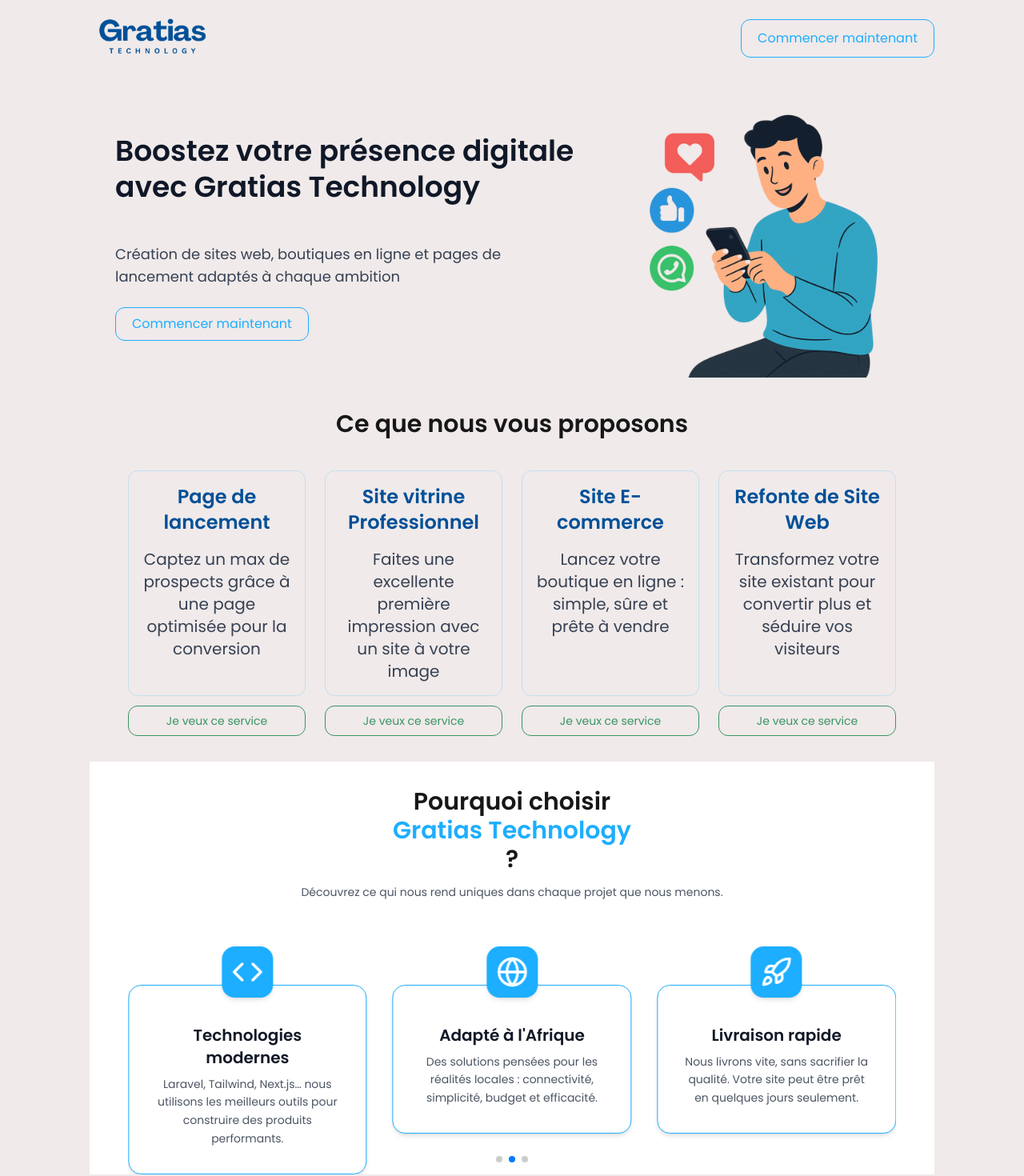
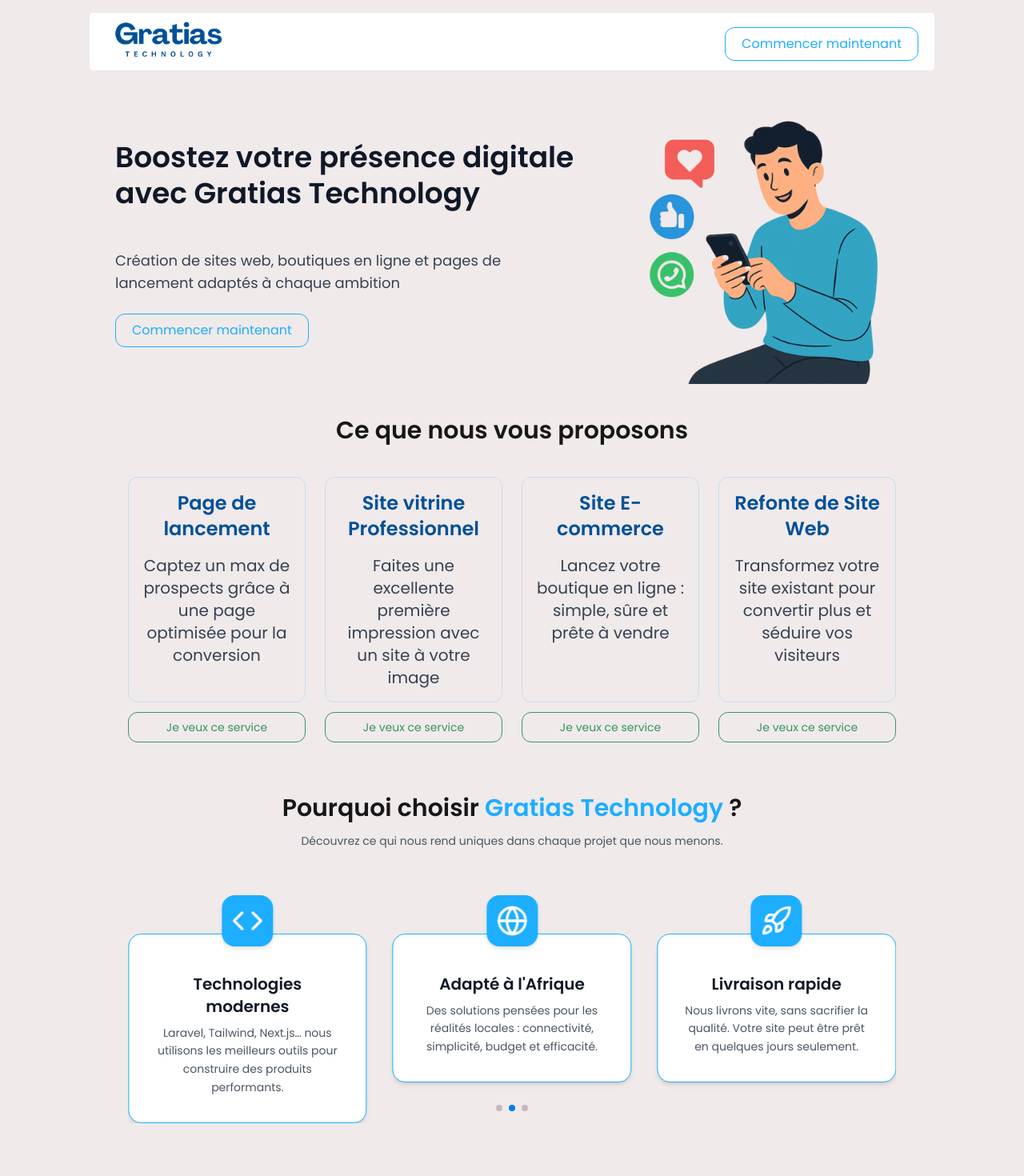
Before and after one commit to deogratias228/gratias-tech-vitrine, a Next.js app: page / in a window 1280 px wide. Shown: the top 1470 px of the page at 80% size. Built offline with nearby package versions, Linux system fonts and the light colour scheme.

Commit message:
corrections 2 aout: 1

```diff
--- a/components/Faq.tsx
+++ b/components/Faq.tsx
@@ -38,7 +38,7 @@
     };
 
     return (
-        <section className="py-8 bg-white px-6">
+        <section className="py-8 px-6">
             <div className="max-w-5xl mx-auto">
                 <h2 className="text-xl md:text-4xl font-bold text-gray-800 text-center mb-10">
                     Foire aux questions
--- a/components/Footer.tsx
+++ b/components/Footer.tsx
@@ -2,12 +2,12 @@
 
 export default function Footer() {
   return (
-    <footer className="pt-12 pb-6 px-4 md:px-12 mt-20 border-gray-400 border-t">
+    <footer className="pt-6 pb-6 px-4 md:px-12 mt-20 border-gray-400 border-t">
       <div className="max-w-7xl mx-auto grid grid-cols-1 md:grid-cols-3 gap-12">
         {/* Bloc présentation */}
         <div>
-          <h2 className="text-2xl font-bold mb-4">Gratias Technology</h2>
-          <p className="text-sm opacity-90">
+          <img src="./logo.png" alt="Logo de l'entreprise Gratias Technology" className="max-h-8 md:max-h-16 w-auto" />
+          <p className="text-sm md:text-base opacity-90">
             Nous créons des sites web, boutiques et outils digitaux adaptés aux ambitions africaines. Proximité, efficacité, simplicité.
           </p>
         </div>
@@ -28,13 +28,13 @@
           <h3 className="text-lg font-semibold mb-4">Contact</h3>
           <ul className="space-y-2 text-sm">
             <li className="flex items-center gap-2"><Phone className="w-4 h-4" />
-             <a href="tel:+22899866863">+228 99 86 68 63</a>
+              <a href="tel:+22899866863">+228 99 86 68 63</a>
             </li>
             <li className="flex items-center gap-2"><WheatIcon className="w-4 h-4" />
-             <a href="https://wa.link/fb90tg" className="">Wh +228 91 90 28 24</a>
+              <a href="https://wa.link/fb90tg" className="">Wh +228 91 90 28 24</a>
             </li>
             <li className="flex items-center gap-2"><Mail className="w-4 h-4" />
-            <a href="mailto:hello@deowoblesse.tech">hello@deowoblesse.tech</a>
+              <a href="mailto:hello@deowoblesse.tech">hello@deowoblesse.tech</a>
             </li>
           </ul>
           <div className="flex gap-4 mt-4">
--- a/components/Testimonials.tsx
+++ b/components/Testimonials.tsx
@@ -24,7 +24,7 @@
 
 export default function Testimonials() {
   return (
-    <section className="w-full px-4 md:px-12 bg-white mb-4 md:mb-8 pt-8">
+    <section className="w-full px-4 md:px-12 mb-4 md:mb-8 pt-8">
       <div className="text-center mb-4">
         <h2 className="text-xl md:text-3xl font-bold text-center mb-0 md:mb-3">Ils nous ont fait confiance</h2>
         <p className="text-[#4B5563] max-w-2xl mx-auto text-sm leading-relaxed">
--- a/components/TopBar.tsx
+++ b/components/TopBar.tsx
@@ -1,11 +1,13 @@
 export default function TopBar() {
     return (
-        <div className="flex justify-between">
-            <img src="./logo.png" alt="Logo de l'entreprise Gratias Technology" className="max-h-16 w-auto" />
-            <div className="flex justify-between py-2">
-                <button className="text-[#1DAEFF] cursor-pointer border border-[#1DAEFF] rounded-xl px-5 py-2 hover:bg-[#1DAEFF] hover:text-white transition">
-                    Commencer maintenant
-                </button>
+        <div className="bg-white px-2 md:px-5 py-1 rounded-t md:rounded-b">
+            <div className="flex justify-between items-end">
+                <img src="./logo.png" alt="Logo de l'entreprise Gratias Technology" className="max-h-8 md:max-h-16 w-auto" />
+                <div className="flex justify-between py-0 md:py-2">
+                    <button className="text-[#1DAEFF] cursor-pointer text-sm md:text-base border border-[#1DAEFF] rounded md:rounded-xl px-2 md:px-5 py-1 md:py-2 hover:bg-[#1DAEFF] hover:text-white transition">
+                        Commencer maintenant
+                    </button>
+                </div>
             </div>
         </div>
     );
--- a/components/WhyChoose.tsx
+++ b/components/WhyChoose.tsx
@@ -37,10 +37,10 @@
 
 export default function WhyChooseSection() {
   return (
-    <section className="w-full px-4 md:px-12 bg-white mb-2 md:mb-8 pt-8">
+    <section className="w-full px-4 md:px-12 mb-2 md:mb-8 pt-8">
       <div className="text-center">
         <h2 className="text-xl md:text-3xl font-bold text-center mb-3" id="whychoose">
-          Pourquoi choisir <span className="md:block inline text-[#1DAEFF]">Gratias Technology</span> ?
+          Pourquoi choisir <span className="text-[#1DAEFF]">Gratias Technology</span> ?
         </h2>
         <p className="text-[#4B5563] text-sm max-w-2xl mx-auto leading-relaxed">
           Découvrez ce qui nous rend uniques dans chaque projet que nous menons.
--- a/components/WhyChooseSimple.tsx
+++ b/components/WhyChooseSimple.tsx
@@ -32,7 +32,7 @@
 
 export default function WhyChooseSimple() {
     return (
-        <section className="w-full px-4 md:px-12 py-10 bg-white">
+        <section className="w-full px-4 md:px-12 py-10">
             <div className="text-center mb-8">
                 <h2 className="text-2xl md:text-3xl font-bold mb-3">
                     Pourquoi choisir <span className="text-[#1DAEFF]">Gratias Technology</span> ?
```
